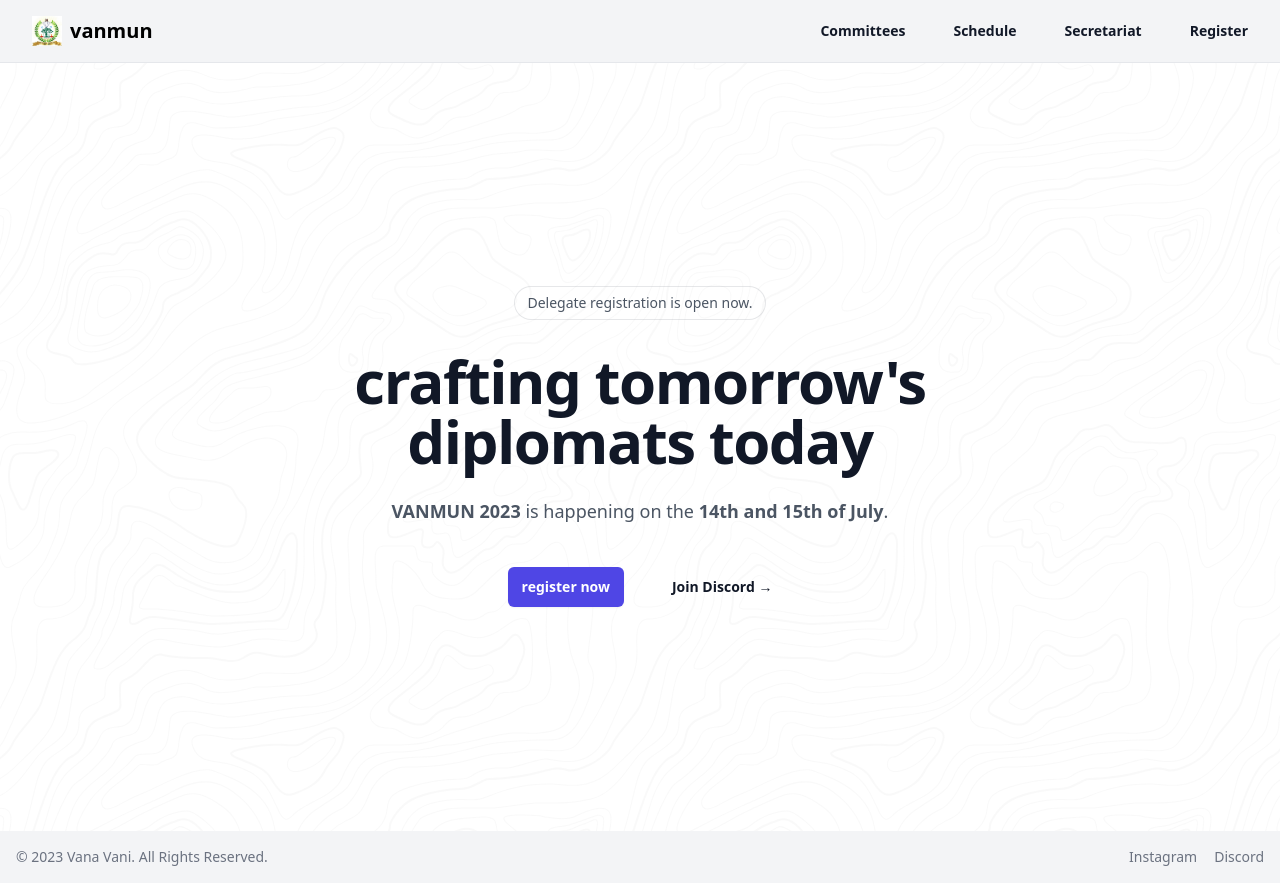
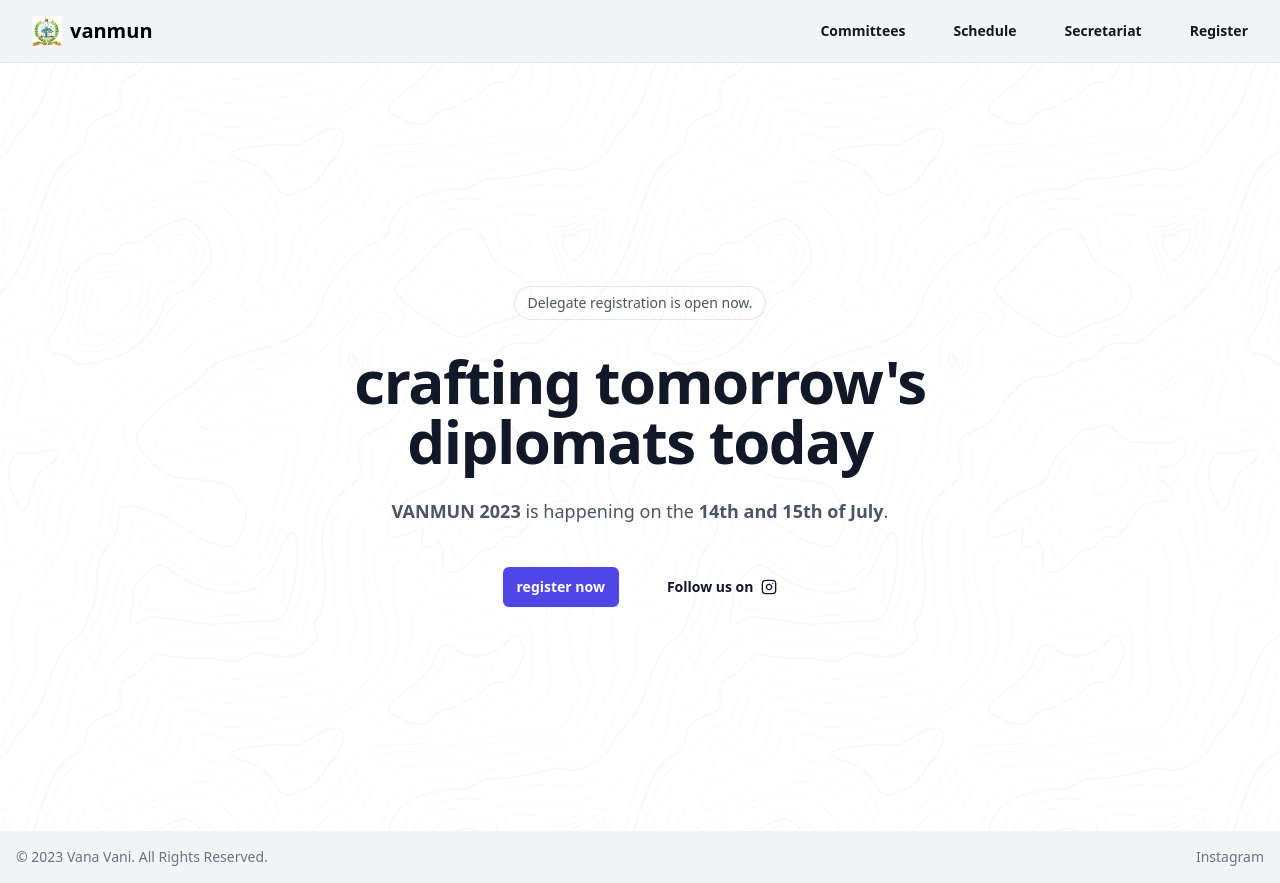
Before and after one commit to aryaniyaps/vanmun, a Next.js app: page / in a window 1280 px wide. Built offline with nearby package versions, Linux system fonts and the light colour scheme.

Commit message:
remove discord server link

```diff
--- a/app/page.tsx
+++ b/app/page.tsx
@@ -1,4 +1,5 @@
-import { discordInviteURL, registerFormURL } from "@/lib/constants";
+import { Icons } from "@/components/icons";
+import { instagramURL, registerFormURL } from "@/lib/constants";
 
 export default function Home() {
   return (
@@ -27,10 +28,10 @@ export default function Home() {
           <a
             target="_blank"
             rel="noopener noreferrer"
-            href={discordInviteURL}
-            className="text-sm font-semibold leading-6 text-gray-900"
+            href={instagramURL}
+            className="text-sm font-semibold flex gap-2 items-center leading-6 text-gray-900"
           >
-            Join Discord <span aria-hidden="true">→</span>
+            Follow us on <Icons.instagram size={20} className="h-4 w-4" />
           </a>
         </div>
       </div>
--- a/components/footer.tsx
+++ b/components/footer.tsx
@@ -1,5 +1,4 @@
-import { discordInviteURL, instagramURL } from "@/lib/constants";
-import { Separator } from "./ui/separator";
+import { instagramURL } from "@/lib/constants";
 
 export function Footer() {
   return (
@@ -12,15 +11,9 @@ export function Footer() {
           </a>
           . All Rights Reserved.
         </span>
-        <div className="flex gap-2">
-          <a target="_blank" rel="noopener noreferrer" href={instagramURL}>
-            Instagram
-          </a>
-          <Separator orientation="vertical" />
-          <a target="_blank" rel="noopener noreferrer" href={discordInviteURL}>
-            Discord
-          </a>
-        </div>
+        <a target="_blank" rel="noopener noreferrer" href={instagramURL}>
+          Instagram
+        </a>
       </div>
     </footer>
   );
--- a/lib/constants.ts
+++ b/lib/constants.ts
@@ -1,5 +1,3 @@
 export const registerFormURL = "https://forms.gle/v6L6A9NTtKJYZUh46";
 
-export const discordInviteURL = "https://discord.com/invite/yY85QRp4QS";
-
 export const instagramURL = "https://www.instagram.com/vanmun2023/";
```
